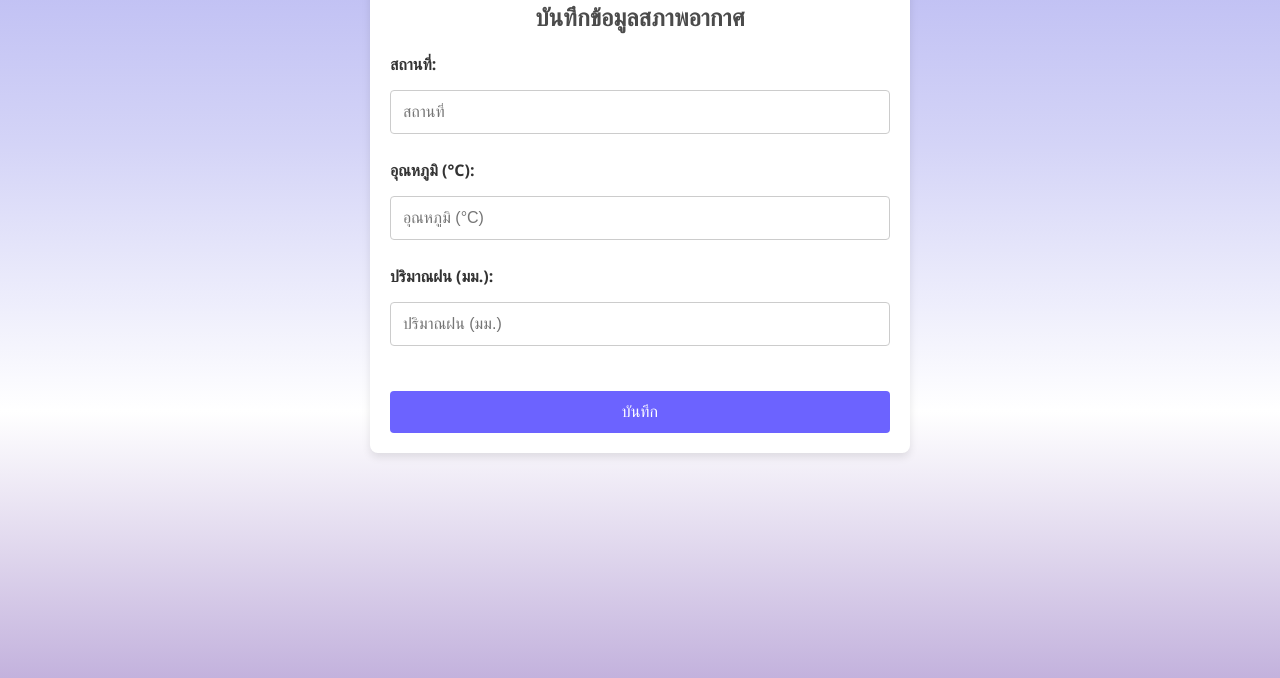
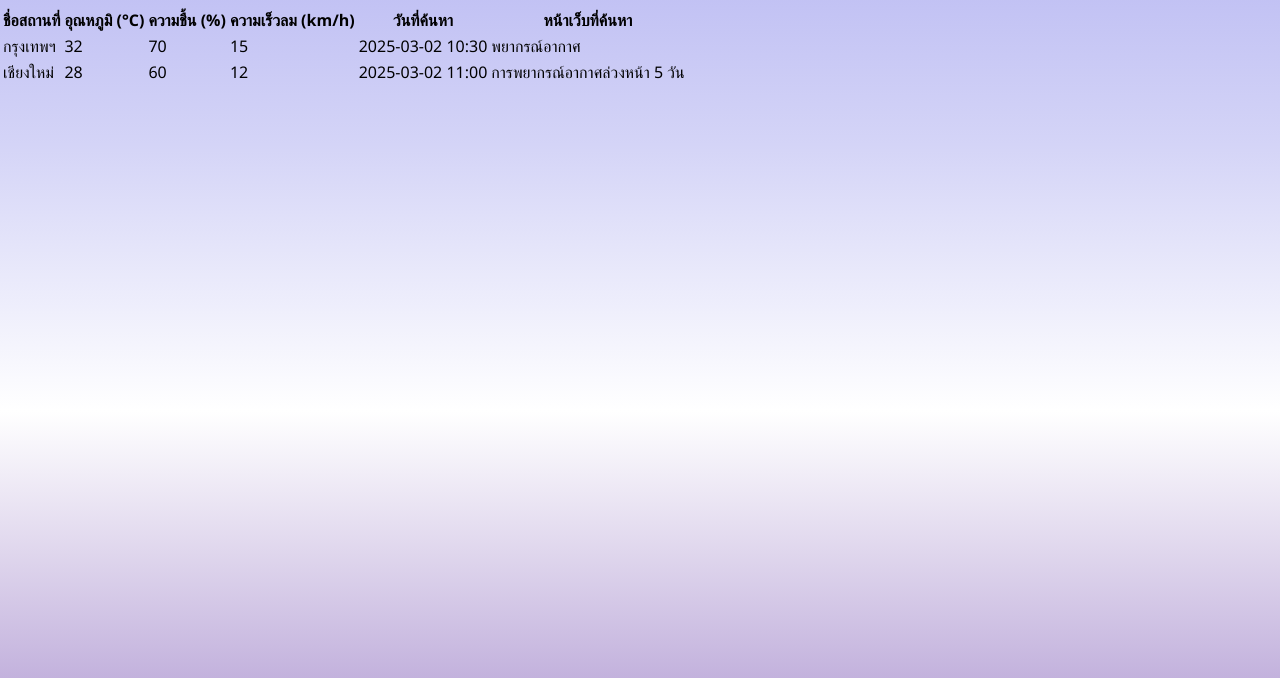
Before and after one commit to kunpriyaa/kunpriyaa-WEATHER_ALERT_SYSTEM, a website: page frontend/pages/weather-data-entry.html in a window 1280 px wide. Shown: the part 122-800 px from the top of the page. Drawn offline with Linux system fonts and the light colour scheme.

Commit message:
Edit weather data entry

```diff
--- a/frontend/pages/weather-data-entry.html
+++ b/frontend/pages/weather-data-entry.html
@@ -3,114 +3,64 @@
 <head>
   <meta charset="UTF-8">
   <meta name="viewport" content="width=device-width, initial-scale=1.0">
-    <title>บันทึกข้อมูลอากาศ</title>
-    <link rel="stylesheet" href="../css/styles.css">
+  <title>ระบบบันทึกข้อมูลสภาพอากาศ</title>
+  <link rel="stylesheet" href="style.css">
+</head>
 <style>
     body {
-            background: linear-gradient(to bottom, #b3b3f1, #d4d4f7, #ffffff, #c3b2dd);
+background: linear-gradient(to bottom, #b3b3f1, #d4d4f7, #ffffff,#c3b2dd);
 background-attachment: fixed;
 margin: 0;
 font-family: 'Segoe UI', Tahoma, Geneva, Verdana, sans-serif;
 }
 
     .navbar {
-            background-color: #333;
-            color: white;
-            padding: 10px 20px;
         display: flex;
         justify-content: space-between;
         align-items: center;
+        background-color: rgb(49, 48, 48);
+        padding: 10px 20px;
+    }
+
+    .menu-icon img {
+        width: 30px;
+        height: 30px;
+        cursor: pointer;
     }
 
     .menu-links a {
         color: white;
         text-decoration: none;
-            margin: 0 10px;
+        margin: 0 15px;
         font-weight: bold;
+        transition: color 0.3s;
     }
 
     .menu-links a:hover {
-            text-decoration: underline;
+        color: #ffcc00;
     }
 
-        .container {
-            width: 100%;
-            max-width: 500px;
-            margin: 40px auto;
-            padding: 20px;
-            background-color: #ffffff;
-            border-radius: 8px;
-            box-shadow: 0 4px 8px rgba(0, 0, 0, 0.1);
+    .weather-card {
+        border: 2px solid #99c6f5;
+        border-radius: 10px;
+        padding: 15px;
+        background-color: rgb(255, 255, 255);
+        box-shadow: 3px 3px 10px rgba(0, 0, 0, 0.2);
+        text-align: center;
+        min-width: 150px;
     }
 
-        h2 {
-            text-align: center;
-            font-size: 24px;
-            color: #4b4b4b;
-            margin-bottom: 20px;
+    .forecast-container {
+        display: flex;
+        gap: 10px;
+        overflow-x: auto;
+        padding: 10px;
+        border-radius: 8px;
     }
+</style>
+<body>
 
-        input[type="text"],
-        input[type="number"] {
-            width: 100%;
-            padding: 12px;
-            margin: 10px 0;
-            border: 1px solid #ccc;
-            border-radius: 4px;
-            box-sizing: border-box;
-            font-size: 16px;
-        }
 
-        input[type="text"]:focus,
-        input[type="number"]:focus {
-            border-color: #6c63ff;
-            outline: none;
-        }
-
-        button {
-            width: 100%;
-            padding: 12px;
-            background-color: #6c63ff;
-            color: white;
-            border: none;
-            border-radius: 4px;
-            font-size: 16px;
-            cursor: pointer;
-            margin-top: 20px;
-        }
-
-        button:hover {
-            background-color: #574bdb;
-        }
-
-        .input-group {
-            margin-bottom: 15px;
-        }
-
-        .input-group label {
-            font-size: 16px;
-            font-weight: bold;
-            color: #333;
-            margin-bottom: 5px;
-            display: block;
-        }
-
-        .input-group input {
-            width: 100%;
-            padding: 12px;
-            border: 1px solid #ccc;
-            border-radius: 4px;
-            box-sizing: border-box;
-        }
-
-        .input-group input:focus {
-            border-color: #6c63ff;
-            outline: none;
-        }
-
-    </style>
-</head>
-<body>
     <div class="navbar">
         <div class="menu-icon" id="menu-icon">
 
@@ -120,84 +70,45 @@
             <a href="/weather-forecast" id="weather-forecast-link">พยากรณ์อากาศ</a>
             <a href="/weather-10days" id="weather-10days-link">การพยากรณ์ล่วงหน้า 5 วัน</a>
             <a href="/weather-data-entry" id="weather-data-entry-link">บันทึกข้อมูลอากาศ</a>
-            <a href="/admin" id="admin-link">Admin</a>
         </div>
     </div>
 
+
   <div class="container">
-        <h2>บันทึกข้อมูลสภาพอากาศ</h2>
-
-        <div class="input-group">
-            <label for="location">สถานที่:</label>
-            <input type="text" id="location" placeholder="สถานที่">
+    <h1>บันทึกข้อมูลสภาพอากาศ</h1>
+    <table>
+      <thead>
+        <tr>
+          <th>ชื่อสถานที่</th>
+          <th>อุณหภูมิ (°C)</th>
+          <th>ความชื้น (%)</th>
+          <th>ความเร็วลม (km/h)</th>
+          <th>วันที่ค้นหา</th>
+          <th>หน้าเว็บที่ค้นหา</th>
+        </tr>
+      </thead>
+      <tbody>
+        <!-- ข้อมูลตัวอย่าง -->
+        <tr>
+          <td>กรุงเทพฯ</td>
+          <td>32</td>
+          <td>70</td>
+          <td>15</td>
+          <td>2025-03-02 10:30</td>
+          <td>พยากรณ์อากาศ</td>
+        </tr>
+        <tr>
+          <td>เชียงใหม่</td>
+          <td>28</td>
+          <td>60</td>
+          <td>12</td>
+          <td>2025-03-02 11:00</td>
+          <td>การพยากรณ์อากาศล่วงหน้า 5 วัน</td>
+        </tr>
+        <!-- ข้อมูลอื่น ๆ จะถูกแทรกที่นี่ -->
+      </tbody>
+    </table>
   </div>
 
-        <div class="input-group">
-            <label for="temperature">อุณหภูมิ (°C):</label>
-            <input type="number" id="temperature" placeholder="อุณหภูมิ (°C)">
-        </div>
-
-        <div class="input-group">
-            <label for="rainfall">ปริมาณฝน (มม.):</label>
-            <input type="number" id="rainfall" placeholder="ปริมาณฝน (มม.)">
-        </div>
-
-        <button id="save-btn">บันทึก</button>
-    </div>
-
-    <script src="../js/weather-data.js"></script>
-
-    <script>
-        document.addEventListener("DOMContentLoaded", function () {
-            document.getElementById("save-btn").addEventListener("click", async () => {
-                const location = document.getElementById("location").value.trim();
-                const temperature = document.getElementById("temperature").value.trim();
-                const rainfall = document.getElementById("rainfall").value.trim();
-                const token = localStorage.getItem("adminToken");
-
-                if (!token) {
-                    alert("กรุณาเข้าสู่ระบบก่อน");
-                    window.location.href = "/admin";
-                    return;
-                }
-
-                if (!location || temperature === "" || rainfall === "") {
-                    alert("กรุณากรอกข้อมูลให้ครบทุกช่อง");
-                    return;
-                }
-
-                const weatherData = {
-                    location,
-                    temperature: parseFloat(temperature),
-                    rainfall: parseFloat(rainfall),
-                };
-
-                try {
-                    const response = await fetch("http://localhost:5000/api/weather", {
-                        method: "POST",
-                        headers: {
-                            "Content-Type": "application/json",
-                            "Authorization": `Bearer ${token}`,
-                        },
-                        body: JSON.stringify(weatherData),
-                    });
-
-                    const result = await response.json();
-
-                    if (response.ok) {
-                        alert("บันทึกข้อมูลสำเร็จ!");
-                        document.getElementById("location").value = "";
-                        document.getElementById("temperature").value = "";
-                        document.getElementById("rainfall").value = "";
-                    } else {
-                        alert(`เกิดข้อผิดพลาด: ${result.message || "ไม่สามารถบันทึกข้อมูลได้"}`);
-                    }
-                } catch (error) {
-                    console.error("Error:", error);
-                    alert("เกิดข้อผิดพลาดในการเชื่อมต่อเซิร์ฟเวอร์");
-                }
-            });
-        });
-    </script>
 </body>
 </html>
```
Also changed, not shown: frontend/index.html (+1 -1 lines), frontend/pages/weather-5days.html (+1 -1 lines), frontend/pages/weather-forecast.html (+0 -1 lines). Lines whose indentation alone changed are shown as unchanged.
